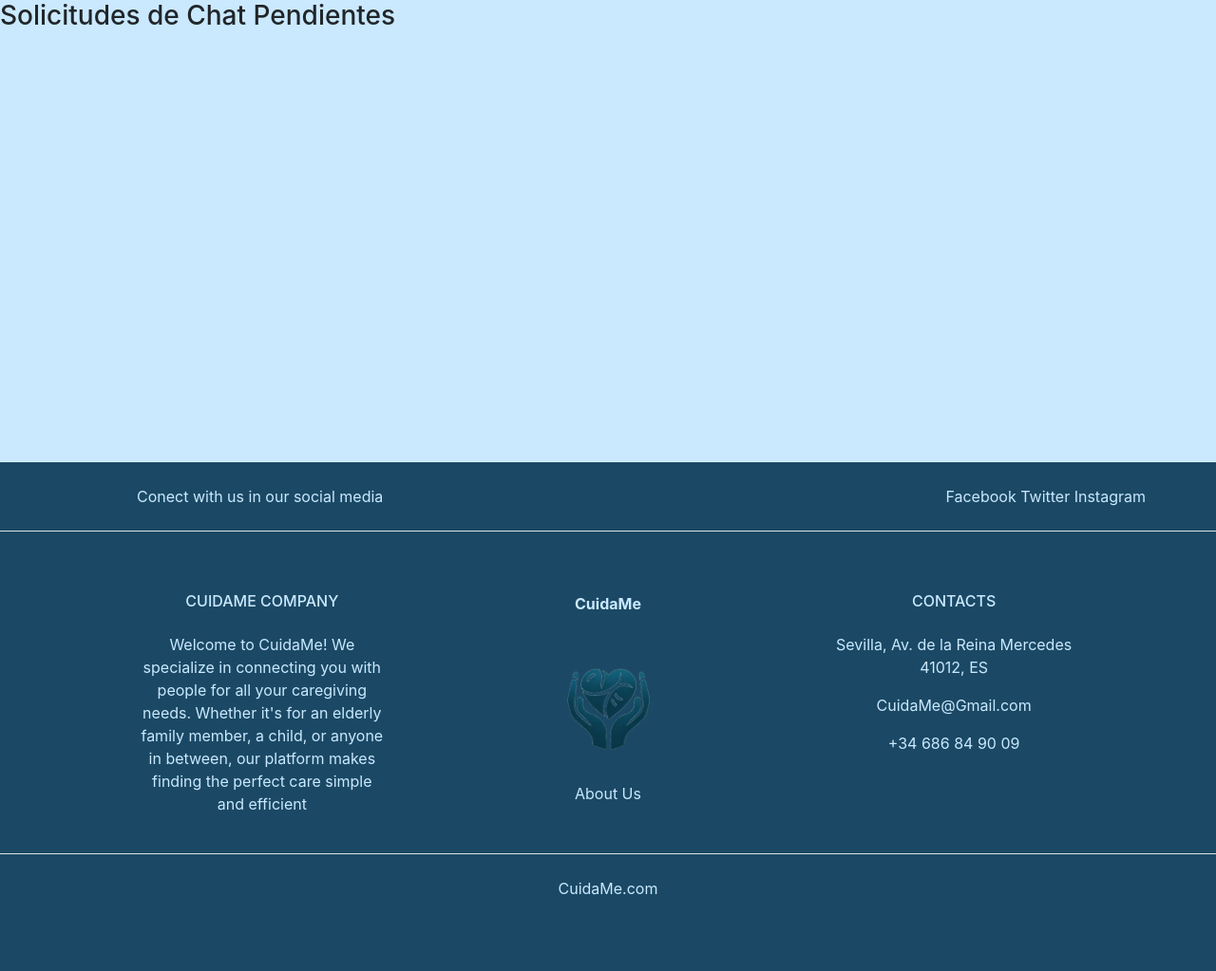
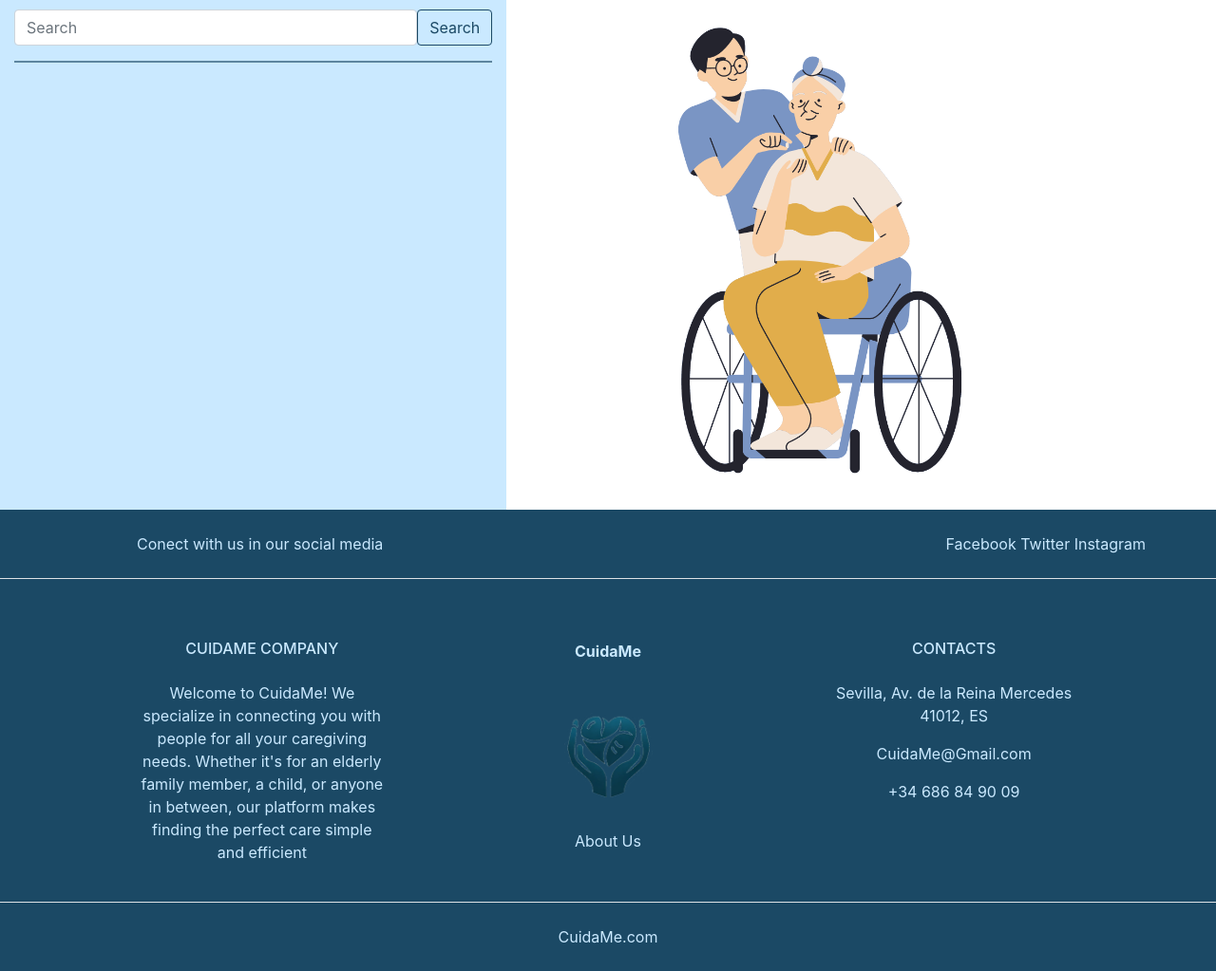
Before and after one commit to Galeon2098/CuidaME, a Django app: page /chat/requests/ in a window 1280 px wide. Shown: the part 68-1091 px from the top of the page at 95% size. Before the commit the page ends 1011 px from the top, so only its background shows below. Run offline with Django 4.2, Linux system fonts and the light colour scheme; the visitor is signed in with stand-in values (Sample User, id 1); data that the repository does not hold is empty.

Commit message:
Frontend 102 y 104

````diff
--- a/main/offer/templates/offers/list.html
+++ b/main/offer/templates/offers/list.html
@@ -63,11 +63,7 @@
         <p>{{offer.offer_type}}</p>
 
         <p>{{offer.client}}</p>
-       <form method="post" action="{% url 'offer:send_chat_request' cuidador_id=offer.user.cuidador.id offer_id=offer.id %}">
 
-        {% csrf_token %}
-        <button type="submit">Enviar Solicitud de Chat</button>
-    </form>
     {% endfor %}
 {% endblock %}
 ```
--- a/main/templates/chat/chat_list.html
+++ b/main/templates/chat/chat_list.html
@@ -2,17 +2,35 @@
 {% extends 'main/base.html' %}
 {% block content %}
 
-        <h3>Solicitudes de Chat Pendientes</h3>
-        <ul>
-            {% for chat_request in user.cuidador.chat_requests_received.all %}
-                <li>
-                    <p>De: {{ chat_request.sender.username }}</p>
-                    <p>Oferta: {{ chat_request.offer.title }}</p>
-                     <!-- Para aceptar oferta  -->
-                    <a href="{% url 'accept_chat_request' chat_request.id %}">Aceptar</a>
+<div class="container-fluid">
+    <div class="row">
+        <div class="col-md-5" style="height: 100%;float: left;">
+            <form class="d-flex" role="search" style="margin-top: 2%;">
+                <input class="form-control me-2" type="search" placeholder="Search" aria-label="Search">
+                <button class="btn btn-outline-success" type="submit">Search</button>
+            </form>
+            <hr style="border: 1px solid #1B4965;opacity: 0.62;">
+            <ul>
+                {% for chat_request in user.cuidador.chat_requests_received.all %}
+                    <b style="color: #1B4965;font-family: Lato;font-size: 36px;line-height: 46px;">{{ chat_request.sender.username }}</b>
+                    <p>{{ chat_request.offer.title }}</p>
+                    <p>{{ chat_request.sender.location }}</p>
+                        <!-- Para aceptar oferta  -->
+                    <a class="btn btn-success" href="{% url 'accept_chat_request' chat_request.id %}" role="button" style="background-color: green; color: white;">
+                        Aceptar
+                    </a>
                     <!-- Para denegar la oferta -->
-                    <a href="{% url 'reject_chat_request' chat_request.id %}">Denegar</a>
-                    </li>
-            {% endfor %}
-        </ul>
+                    <a class="btn btn-danger" href="{% url 'reject_chat_request' chat_request.id %}" role="button" style="background-color: red;color: white;">
+                        Denegar
+                    </a>
+                    <hr style="border: 1px solid #1B4965;opacity: 0.62;position: relative;left: -20px;">
+                {% endfor %}
+            </ul>
+        </div>
+        <div class="col-sm-7" style="background-color: white;float: right;">
+            <img src="../../static/images/Raster.png" alt="Imagen" style="width: 75%;height: 100%">
+        </div>
+    </div>
+</div>
+
 {% endblock %}
````
Also changed, not shown: main/offer/templates/offers/detail.html (+8 -0 lines), main/migrations/0001_initial.py (added), main/offer/migrations/0001_initial.py (added).
